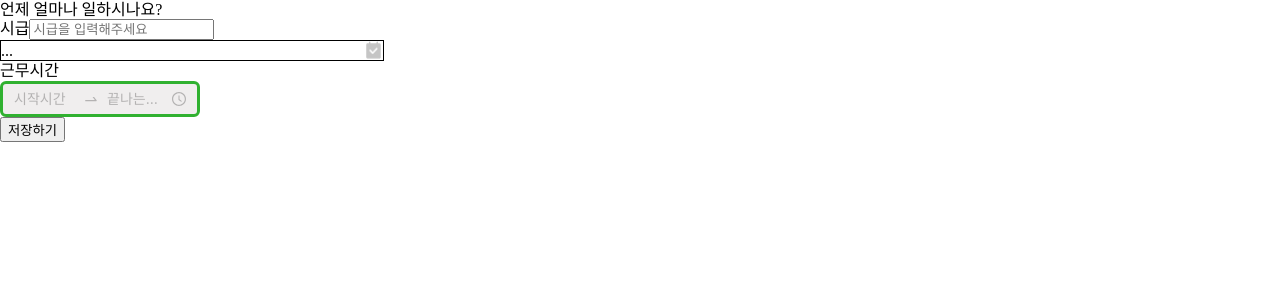
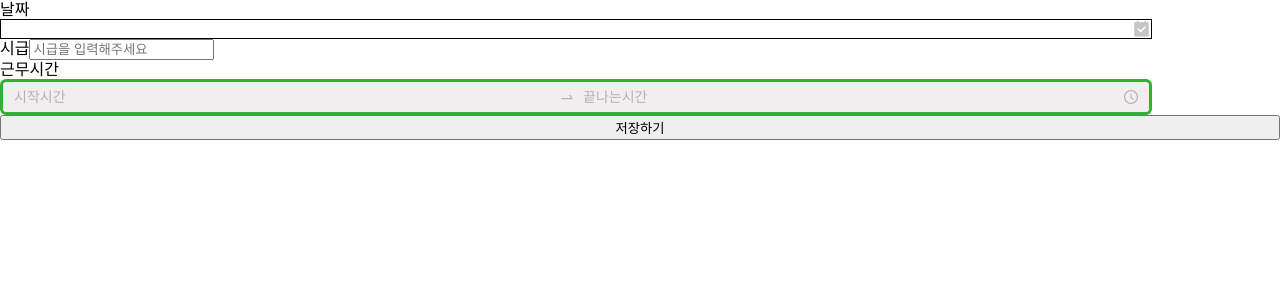
Before and after one commit to soomin-world/AlbaPocektProject, a React (Create React App) app: page /addShift/1 in a window 1280 px wide. Shown: the top 300 px of the page. Built offline with nearby package versions, Linux system fonts and the light colour scheme.

Commit message:
근무 수정 진행예정

```diff
--- a/src/APIs/workApi.tsx
+++ b/src/APIs/workApi.tsx
@@ -33,4 +33,5 @@ export const putWork = async (payload: any) => {
 //근무 추가
 export const addShift = async (payload: any) => {
   await instance.post(`/api/work/${payload[0]}`, payload[1]);
+  return (window.location.href = "/");
 };
--- a/src/components/category/PostCard.tsx
+++ b/src/components/category/PostCard.tsx
@@ -1,4 +1,4 @@
-import { useMutation } from "@tanstack/react-query";
+import { useMutation, useQueryClient } from "@tanstack/react-query";
 import { useState } from "react";
 import { useNavigate } from "react-router-dom";
 import styled from "styled-components";
@@ -10,10 +10,16 @@ type postProps = {
 };
 
 const PostCard = ({ post }: postProps) => {
+  const queryClient = useQueryClient();
   const navigate = useNavigate();
   const [likePost, setLikePost] = useState(post.likePost);
   const [postLikeNum, setPostLikeNum] = useState(post.postLikeNum);
-  const { mutateAsync } = useMutation(changeLikePost);
+  const mutatelike = useMutation(changeLikePost, {
+    onSuccess: () => {
+      queryClient.invalidateQueries(["post"]);
+      queryClient.invalidateQueries(["categoryPosts"]);
+    },
+  });
 
   const onClickHeartHandler = () => {
     if (likePost) {
@@ -22,7 +28,7 @@ const PostCard = ({ post }: postProps) => {
       setPostLikeNum(postLikeNum + 1);
     }
     setLikePost(!likePost);
-    mutateAsync(post.postId);
+    mutatelike.mutate(post.postId);
   };
   return (
     <PostCardBox
--- a/src/components/dropDown/DropDown.tsx
+++ b/src/components/dropDown/DropDown.tsx
@@ -29,6 +29,15 @@ const DropDown: React.FC<propsType> = ({ id }) => {
 };
 
 const STDropdown = styled.div`
-  border: 1px solid black;
+  position: relative;
+  z-index: 999;
+  border-radius: 20%;
+  padding: 5px;
+  background-color: rgba(253, 251, 251, 0.6);
+  color: black;
+  li {
+    margin-top: 5px;
+    font-size: 5px;
+  }
 `;
 export default DropDown;
--- a/src/components/postDetail/PostDetail.tsx
+++ b/src/components/postDetail/PostDetail.tsx
@@ -30,7 +30,6 @@ function PostDetail() {
   const mutatelike = useMutation(changeLikePost, {
     onSuccess: () => {
       queryClient.invalidateQueries(["post"]);
-      queryClient.invalidateQueries(["categoryPosts"]);
     },
   });
   const mutatedelete = useMutation(deletePost);
@@ -51,7 +50,7 @@ function PostDetail() {
       setPostLikeNum(postLikeNum + 1);
     }
     setLikePost(!likePost);
-    mutatelike.mutateAsync(Number(id));
+    mutatelike.mutate(Number(id));
   };
   return (
     <SContainer className="detailContainer">
--- a/src/components/workplace/AddWorkForm.tsx
+++ b/src/components/workplace/AddWorkForm.tsx
@@ -27,7 +27,6 @@ function AddWorkForm() {
     salaryDay: salaryDay.slice(0, -1),
     placeColor: color,
   };
-  console.log(salaryDay.slice(0, -1));
   const queryClient = useQueryClient();
   const addWorkHandler = () => {
     if (placeName === "") {
@@ -49,6 +48,7 @@ function AddWorkForm() {
       queryClient.invalidateQueries(["work"]);
     },
   });
+  console.log(color);
   return (
     <STContainer>
       <STHeader>
@@ -86,24 +86,63 @@ function AddWorkForm() {
         </div>
         <div className="color">
           <span>색상</span>
-          <select onChange={(e) => setColor(e.target.value)}>
-            <option defaultValue={""}>색상선택</option>
-            <option value="#e6d05f">노란색</option>
-            <option value="#256b96">파란색</option>
-            <option value="#6d6c6b">회색</option>
-            <option value="#e0523f">빨간색</option>
-            <option value="#3abc7b">초록색</option>
-          </select>
 
-          <div
-            style={{
-              borderRadius: "100%",
-              border: "1px solid black",
-              width: "1rem",
-              height: "1rem",
-              backgroundColor: `${color}`,
-            }}
-          />
+          <STColor>
+            <button
+              onClick={() => {
+                const value = `#ef0400c6`;
+                setColor(value);
+              }}
+              style={{
+                backgroundColor: `#ef0400c6`,
+              }}
+            />
+            <button
+              onClick={() => {
+                const value = `#b2c34f`;
+                setColor(value);
+              }}
+              style={{
+                backgroundColor: `#b2c34f`,
+              }}
+            />
+            <button
+              onClick={() => {
+                const value = `#70d683`;
+                setColor(value);
+              }}
+              style={{
+                backgroundColor: `#70d683`,
+              }}
+            />
+            <button
+              onClick={() => {
+                const value = `#3f74dd`;
+                setColor(value);
+              }}
+              style={{
+                backgroundColor: `#3f74dd`,
+              }}
+            />
+            <button
+              onClick={() => {
+                const value = `#6344c9`;
+                setColor(value);
+              }}
+              style={{
+                backgroundColor: `#6344c9`,
+              }}
+            />
+            <button
+              onClick={() => {
+                const value = `#ab51b9d7`;
+                setColor(value);
+              }}
+              style={{
+                backgroundColor: `#ab51b9d7`,
+              }}
+            />
+          </STColor>
         </div>
       </STBody>
       <button onClick={addWorkHandler}>저장하기</button>
@@ -112,7 +151,6 @@ function AddWorkForm() {
 }
 
 const STContainer = styled.div`
-  background-color: #3abc7b;
   display: flex;
   justify-content: center;
   flex-direction: column;
@@ -140,4 +178,17 @@ const STBody = styled.div`
   border: 1px solid black;
 `;
 
+const STColor = styled.div`
+  display: flex;
+  gap: 10px;
+  button {
+    width: 1.5rem;
+    height: 1.5rem;
+    border-radius: 100%;
+
+    button:hover {
+      background: #353535c6;
+    }
+  }
+`;
 export default AddWorkForm;
--- a/src/components/workplace/WorkPlace.tsx
+++ b/src/components/workplace/WorkPlace.tsx
@@ -48,7 +48,7 @@ function WorkPlace() {
                     onBlur={() => setIsOpen(false)}
                     onClick={() => setIsOpen(!isOpen)}
                   >
-                    {/* 모달로 변경  */}⋮{isOpen && <DropDown id={w.placeId} />}
+                    ⋮{isOpen && <DropDown id={w.placeId} />}
                   </ul>
                 </div>
                 <div className="footer">
--- a/src/pages/Addshift.tsx
+++ b/src/pages/Addshift.tsx
@@ -1,5 +1,5 @@
 import { TimePicker } from "antd";
-import { useState } from "react";
+import { useEffect, useState } from "react";
 import { useRecoilState, useRecoilValue } from "recoil";
 import { calendarAtom, calendarDayList } from "../atoms";
 import { CalendarModal } from "./Test";
@@ -21,7 +21,6 @@ function AddShift() {
   const workdays = useRecoilValue(calendarDayList);
   const [workingTime, setWorkingTime] = useState<string[]>([]);
   const format = "HH:mm";
-  console.log(hourlyWage);
   const onChangeHandler = (
     time: RangeValue<dayjs.Dayjs>,
     timestring: [string, string]
@@ -35,7 +34,6 @@ function AddShift() {
     endTime: workingTime[1],
     workDay: workdays,
   };
-  console.log(work);
 
   const payload = [id, work];
   const mutateWork = useMutation(addShift);
@@ -49,13 +47,35 @@ function AddShift() {
     }
     if (workdays.length === 0) {
       alert("근무일자를 입력해주세요!");
+      return;
     }
     mutateWork.mutate(payload);
   };
+  console.log(workdays[0]);
   return (
     <>
-      <div className="container">
-        <h1>언제 얼마나 일하시나요?</h1>
+      <STContainer>
+        <h1>날짜</h1>
+        <WorkDayInput>
+          <div>
+            {workdays[0]
+              ? workdays[0].slice(4, 6) + "." + workdays[0].slice(6, 8)
+              : null}
+            {workdays[1]
+              ? "/" +
+                workdays[1].slice(4, 6) +
+                "." +
+                workdays[1].slice(6, 8) +
+                "..."
+              : null}
+          </div>
+          <img
+            src="/icon-calendar-check-mono.png"
+            onClick={() => setIsCalendarBtns((pre) => !pre)}
+            alt="달력"
+          />
+        </WorkDayInput>
+        {isCalendarBtns && <CalendarModal />}
         <div className="hourlyWage">
           <label>시급</label>
           <input
@@ -63,15 +83,7 @@ function AddShift() {
             onChange={(e) => setHourlyWage(e.target.value)}
           />
         </div>
-        <HourlyWageInput>
-          <div>{workdays[0]} ...</div>
-          <img
-            src="/icon-calendar-check-mono.png"
-            onClick={() => setIsCalendarBtns((pre) => !pre)}
-            alt="달력"
-          />
-        </HourlyWageInput>
-        {isCalendarBtns && <CalendarModal />}
+
         <TimeSelector className="workingTime">
           <div>근무시간</div>
           <TimePicker.RangePicker
@@ -84,26 +96,32 @@ function AddShift() {
             className={"timeSelection"}
           />
         </TimeSelector>
-      </div>
-      <button onClick={onClickHandler}>저장하기</button>
+        <button onClick={onClickHandler}>저장하기</button>
+      </STContainer>
     </>
   );
 }
 
+const STContainer = styled.div`
+  display: flex;
+  justify-content: center;
+  flex-direction: column;
+`;
+
 const TimeSelector = styled.div`
   .timeSelection {
-    width: 200px;
+    width: 90%;
     border: 3px solid;
     border-color: #30b130;
     background-color: #f0eeee;
   }
 `;
 
-const HourlyWageInput = styled.div`
+const WorkDayInput = styled.div`
   display: flex;
   justify-content: space-between;
   border: 1px solid black;
-  width: 30%;
+  width: 90%;
   div {
     width: 60%;
   }
```
